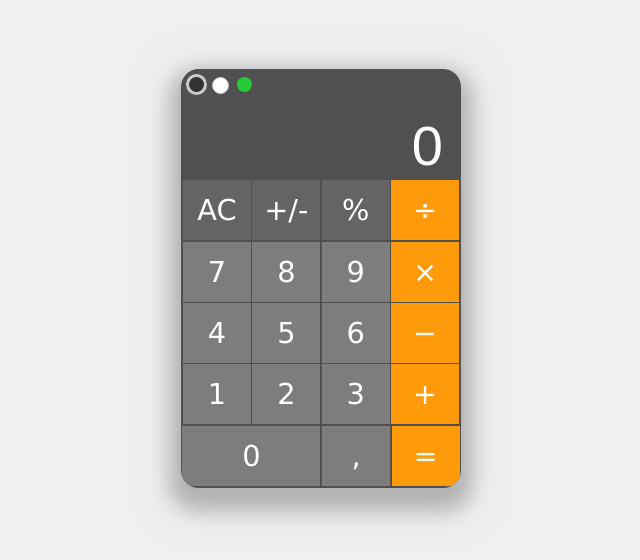
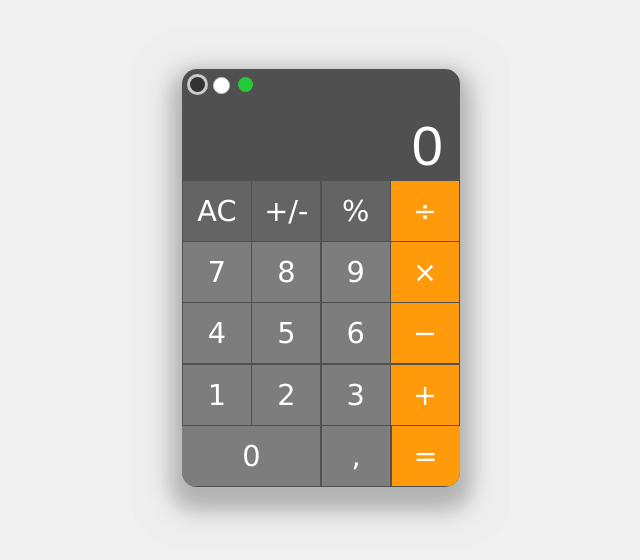
Before and after one commit to polinakorolchuk/Calculator, a website built with webpack: page src/index.html in a window 1280 px wide. Shown: the part 122-682 px from the top of the page, without its empty margins (319-959 px from the left). Built offline with nearby package versions, Linux system fonts and the light colour scheme.

Commit message:
fix: correct button spacing and corners

```diff
--- a/styles/style.css
+++ b/styles/style.css
@@ -9,9 +9,9 @@ body {
 }
 
 .calculator {
-  width: 280px;
-  height: 419px;
-  border-radius: 18px;
+  width: 278px;
+  height: 418px;
+  border-radius: 15px;
   background: #505050;
   box-shadow:
     0 10px 0 50px rgba(143, 143, 143, 0.03),
```
